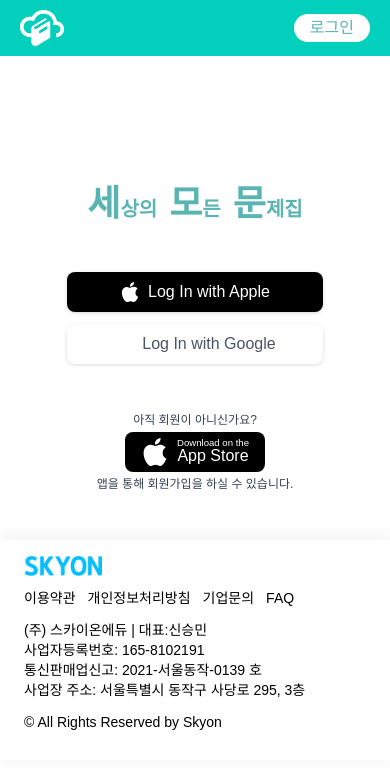
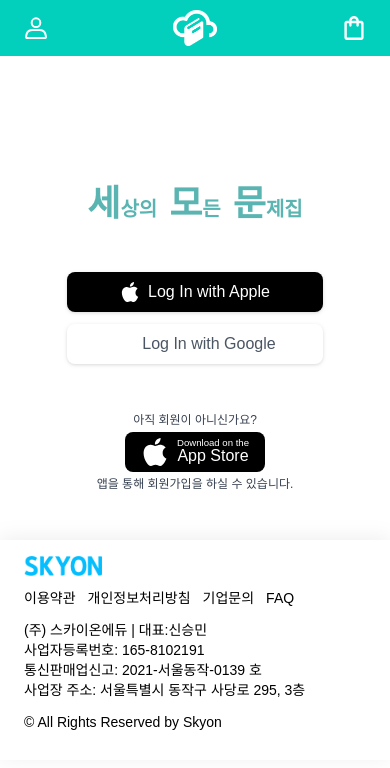
Before and after one commit to skyon-archive/semomun_web, a React (Create React App) app: page /login in a window 390 px wide. Shown: the top 768 px of the page. Built offline with nearby package versions, Linux system fonts and the light colour scheme; no server answers; some icons are missing; what react-ridge-state would draw is missing.

Commit message:
mobile header를 authenticated 여부에 따라 나눔

```diff
--- a/src/components/Header.tsx
+++ b/src/components/Header.tsx
@@ -3,9 +3,26 @@
 import logo from "../assets/images/logo.png";
 import { useThinHeader } from "../hooks";
 import whiteLogo from "../assets/images/white_logo.png";
+import { Icon } from "./Icon";
 
-const MobileHeader = () => (
+const MobileHeader = () => {
+  const authenticated = true;
+  return (
     <div className="md:hidden w-full bg-brand-5 h-14 flex justify-between items-center px-5">
+      {authenticated ? (
+        <>
+          <Link to="/mypage">
+            <Icon.Person />
+          </Link>
+          <Link to="/">
+            <img src={whiteLogo} alt="로고" className="h-9" />
+          </Link>
+          <Link to="/cart">
+            <Icon.Bag className="fill-white w-6 h-6 mx-1 stroke-0" />
+          </Link>
+        </>
+      ) : (
+        <>
           <Link to="/">
             <img src={whiteLogo} alt="로고" className="h-9" />
           </Link>
@@ -15,8 +32,11 @@
           >
             로그인
           </Link>
+        </>
+      )}
     </div>
   );
+};
 
 const LandingHeader = () => (
   <div className="hidden w-full md:flex items-center justify-between text-brand-1 px-8 h-8">
--- a/src/components/Icon.tsx
+++ b/src/components/Icon.tsx
@@ -13,6 +13,7 @@
 import { ReactComponent as Bag } from "../assets/icons/icon-bag.svg";
 import { ReactComponent as Apple } from "../assets/icons/icon-apple.svg";
 import { ReactComponent as Google } from "../assets/icons/icon-google.svg";
+import { ReactComponent as Person } from "../assets/icons/icon-person.svg";
 
 function withStroke<T extends SVGProps<SVGSVGElement>>(
   Icon: ComponentType<T>
@@ -37,4 +38,5 @@
   Bag: withStroke(Bag),
   Apple: withStroke(Apple),
   Google: withStroke(Google),
+  Person: withStroke(Person),
 };
```
Also changed, not shown: src/assets/icons/icon-person.svg (added). Lines whose indentation alone changed are shown as unchanged.
